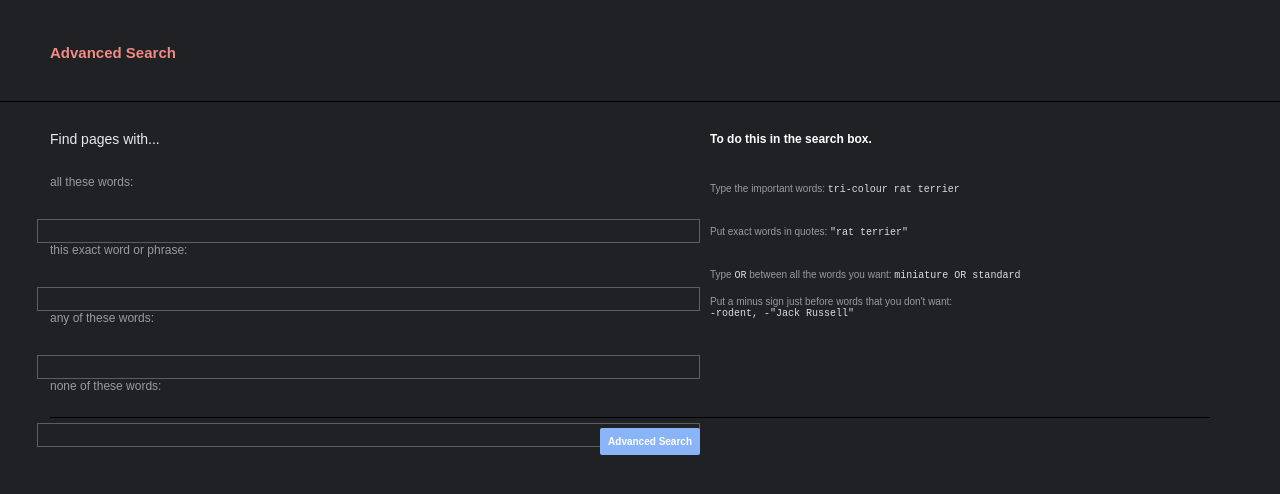
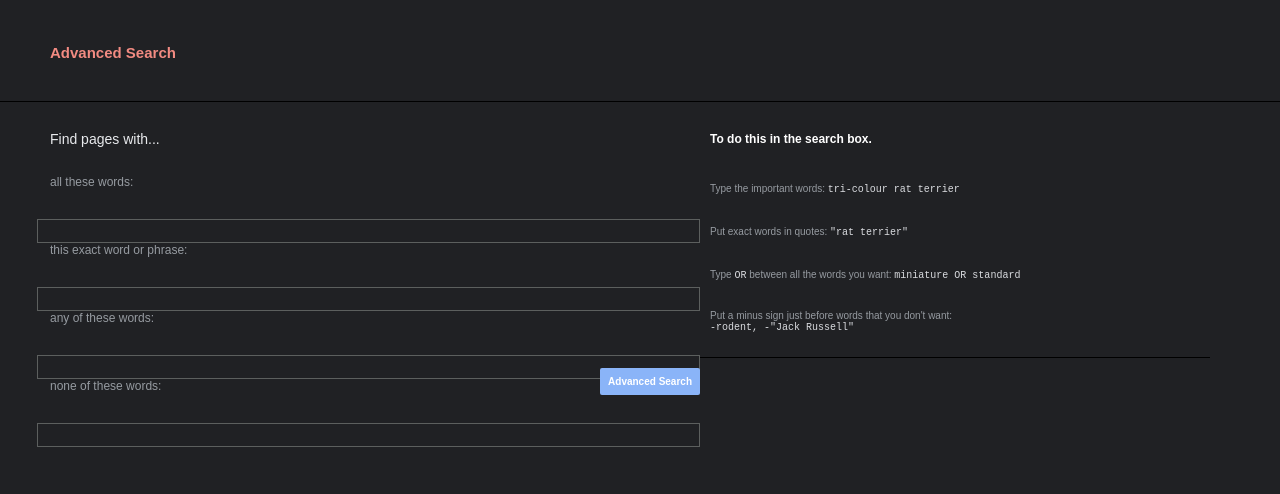
Before and after one commit to joaoteixeira16/Project0, a plain HTML site: page advanced.html in a window 1280 px wide. Shown: the part 44-538 px from the top of the page. Drawn offline with Linux system fonts and the light colour scheme.

Commit message:
Added css styles

```diff
--- a/styles.css
+++ b/styles.css
@@ -88,7 +88,7 @@ h3 {
 
 #form {
     width: 650px;
-    height: 300px;
+    height: 240px;
     float: left;
     border-bottom: 1px solid black;
 }
@@ -124,7 +124,7 @@ h3 {
 
 #todo {
     width: 500px;
-    height: 285px;
+    height: 225px;
     margin-left: 650px;
     padding-left: 10px;
     padding-top: 15px;
@@ -152,7 +152,7 @@ h3 {
     margin: auto;
 }
 
-#todo span:nth-last-of-type(n+3) {
+#todo span:nth-last-of-type(n+2) {
     margin-bottom: 29px;
 }
 
```
